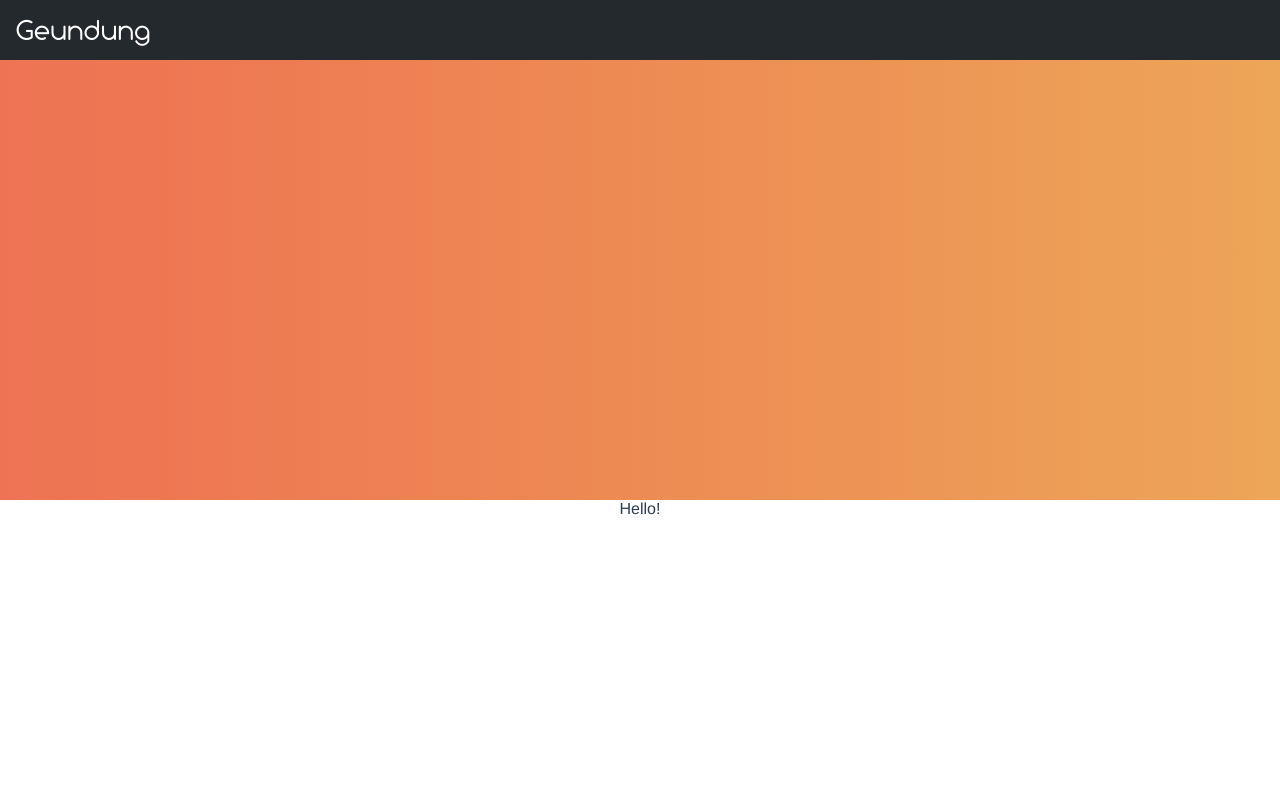
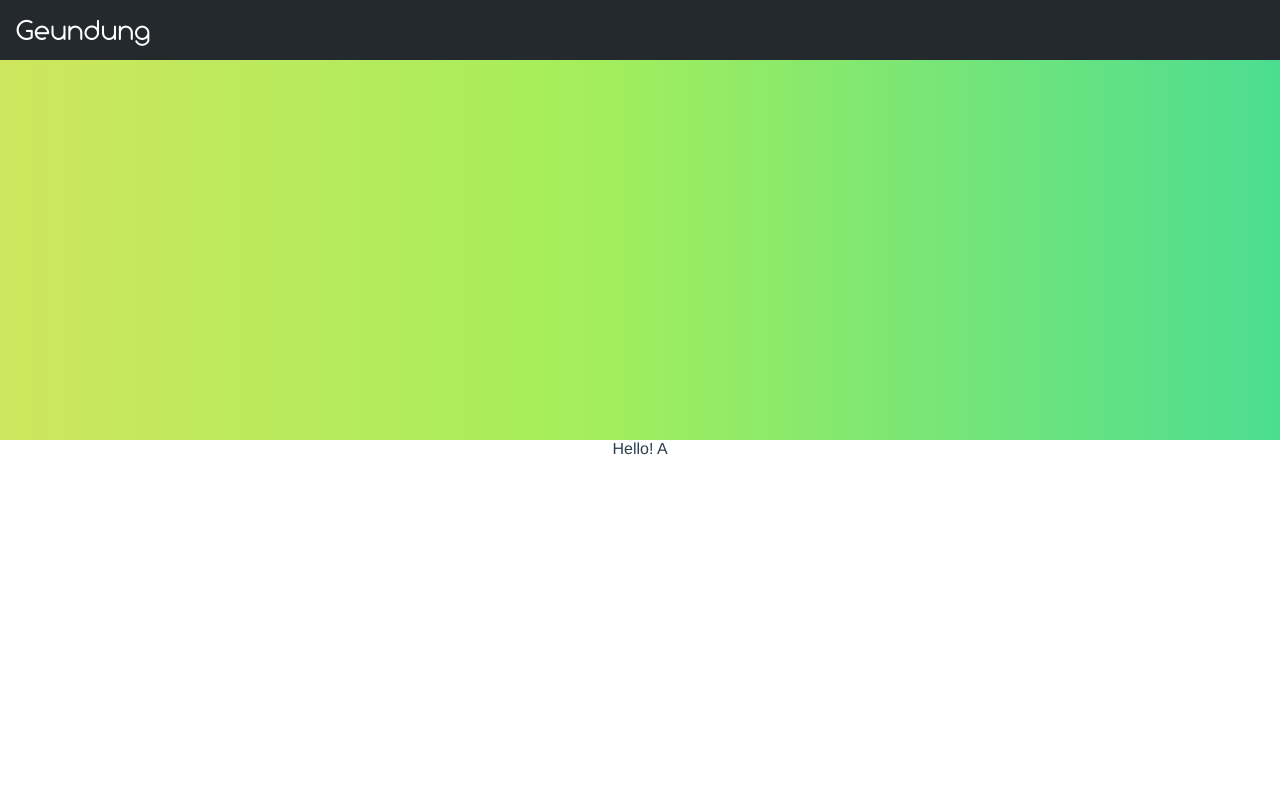
Before and after one commit to leegeunhyeok/geundung.me, a Vue app: page / in a window 1280 px wide. Shown: the top 800 px of the page. Built offline with nearby package versions, Linux system fonts and the light colour scheme.

Commit message:
Fix gradient issue and layout

```diff
--- a/public/index.html
+++ b/public/index.html
@@ -5,7 +5,7 @@
     <meta http-equiv="X-UA-Compatible" content="IE=edge">
     <meta name="viewport" content="width=device-width,initial-scale=1.0,user-scalable=no">
     <link rel="icon" href="<%= BASE_URL %>favicon.ico">
-    <title>geundung.me</title>
+    <title>Geundung</title>
   </head>
   <body>
     <noscript>
--- a/src/App.vue
+++ b/src/App.vue
@@ -1,7 +1,7 @@
 <template>
   <div id="app">
     <app-header/>
-    <router-view id="test"/>
+    <router-view/>
   </div>
 </template>
 
@@ -43,9 +43,10 @@ export default {
   -moz-osx-font-smoothing: grayscale;
   text-align: center;
   color: #2c3e50;
+}
 
-  #test {
-    padding-top: 60px;
-  }
+html, body, #app, .view {
+  height: 100%;
 }
+
 </style>
--- a/src/assets/styles/common.scss
+++ b/src/assets/styles/common.scss
@@ -1 +1,9 @@
 $matte_black: #24292e;
+
+.gradient-area {
+  position: fixed;
+  top: 0;
+  left: 0;
+  width: 100%;
+  height: 100%;
+}
--- a/src/components/Gradient.vue
+++ b/src/components/Gradient.vue
@@ -1,7 +1,5 @@
 <template>
-  <div class="gradient-wrap">
-    <div class="gradient"></div>
-  </div>
+  <div class="gradient">aa</div>
 </template>
 
 <script>
@@ -11,26 +9,17 @@ export default {
 </script>
 
 <style  lang="scss">
-.gradient-wrap {
-  height: 100%;
-  overflow: hidden;
-  position: relative;
 
 .gradient {
-    position: absolute;
-    top: 0;
-    left: 0;
   height: 100%;
-    width: 100%;
   background: linear-gradient(90deg, #e73c7e, #ee7752, #ebe15e, #a3ee5c, #23d5ab, #23a6d5, #2276d6, #6b4dac, #e73c7e);
   background-repeat: repeat;
-    background-size: 1600% 100%;
+  background-size: 8000px 100%;
   background-position: center center;
   -webkit-animation: Gradient 25s linear infinite;
   -moz-animation: Gradient 25s linear infinite;
   -o-animation: Gradient 25s linear infinite;
   animation: Gradient 25s linear infinite;
-  }
 }
 
 @-webkit-keyframes Gradient {
--- a/src/components/Header.vue
+++ b/src/components/Header.vue
@@ -1,7 +1,7 @@
 <template>
-  <div id="navbar">
+  <nav id="navbar">
     <a class="nav-brand">Geundung</a>
-  </div>
+  </nav>
 </template>
 
 <script>
--- a/src/views/Home.vue
+++ b/src/views/Home.vue
@@ -1,11 +1,14 @@
 <template>
-  <div class="home">
+  <div class="home view">
     <div class="gradient-area">
       <gradient/>
     </div>
     <div class="content-wrap">
       <div class="content">
-        Hello!
+        Hello! A
+      </div>
+      <div class="content">
+        Hello! B
       </div>
     </div>
   </div>
@@ -23,27 +26,18 @@ export default {
 </script>
 
 <style lang="scss">
-.gradient-area {
-  position: absolute;
-  top: 60px;
-  left: 0px;
-  width: 100%;
+@import '@/assets/styles/common.scss';
 
-  @media only screen and (min-width: 321px) {
-    height: 300px;
-  }
-
-  @media only screen and (min-width: 768px) {
-    height: 360px;
-  }
-
-  @media only screen  and (min-width : 1224px) {
-    height: 440px;
-  }
+.home {
+  position: relative;
 }
 
 .content-wrap {
+  position: absolute;
+  width: 100%;
   box-sizing: border-box;
+  padding-top: 60px;
+  z-index: 10;
 
   @media only screen and (min-width: 321px) {
     padding-top: 300px;
@@ -58,8 +52,9 @@ export default {
   }
 
   .content {
-    height: 1000px;
+    height: 500px;
     background-color: #fff;
+    margin-bottom: 50px;
   }
 }
 </style>
```
Lines whose indentation alone changed are shown as unchanged.
